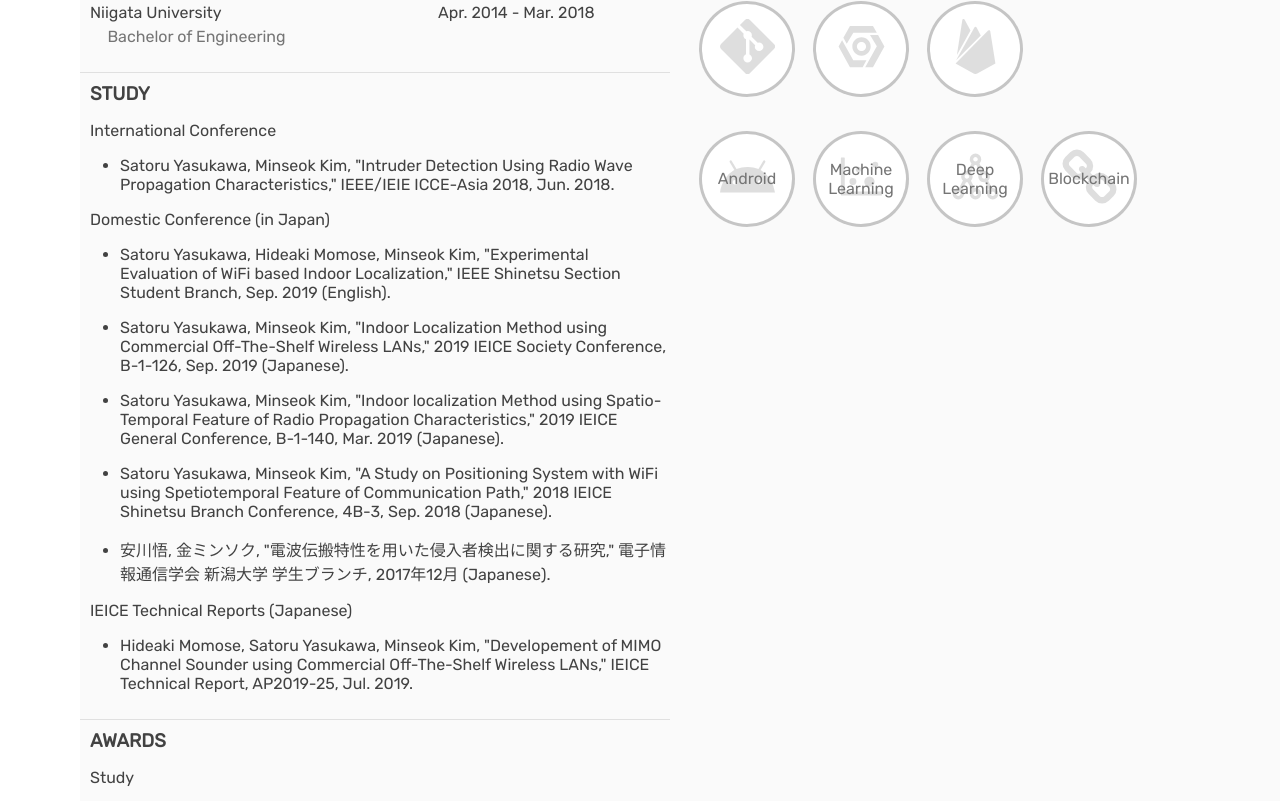
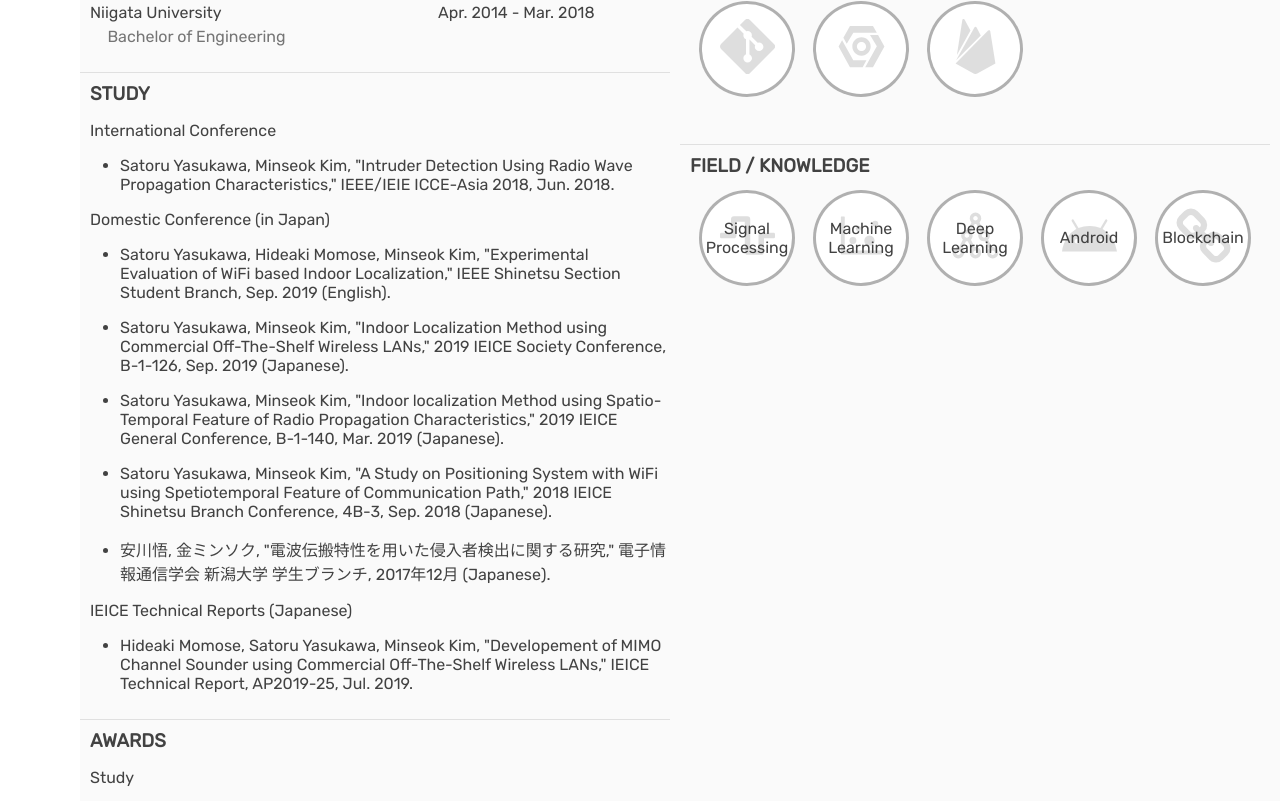
Before and after one commit to saccho/saccho.github.io, a React app: page / in a window 1280 px wide. Shown: the part 1219-2020 px from the top of the page. Built offline with nearby package versions, Linux system fonts and the light colour scheme.

Commit message:
[update] skillsからfield/knowledgeを分離

```diff
--- /dev/null
+++ b/src/app/components/OtherSkills.tsx
@@ -0,0 +1,39 @@
+import React from 'react'
+import Skill from './Skill'
+import styled from 'styled-components'
+import skills from '../data/values/skills'
+
+const OtherSkills: React.FC = () => {
+  const otherList = []
+  for(const i in skills.others){
+    const other = skills.others[i]
+    otherList.push(
+      <SkillList key={i}>
+        <Skill level={other.level} color={other.color} icon={other.icon}>
+          {other.name}
+        </Skill>
+      </SkillList>
+    )
+  }
+
+  return(
+    <div>
+      <Wrapper>
+        {otherList}
+      </Wrapper>
+    </div>
+  )
+}
+
+/* Styles */
+const Wrapper = styled.ul`
+  padding: 0;
+`
+
+const SkillList = styled.li`
+  display: inline-block;
+  margin: 0 12px 24px 12px;
+  list-style: none;
+`
+
+export default OtherSkills
--- a/src/app/components/Skills.tsx
+++ b/src/app/components/Skills.tsx
@@ -13,6 +13,7 @@
       </SkillList>
     )
   }
+
   const libList = []
   for(const i in skills.libraries){
     const lib = skills.libraries[i]
@@ -22,24 +23,13 @@
       </SkillList>
     )
   }
+
   const toolList = []
   for(const i in skills.tools){
     const tool = skills.tools[i]
     toolList.push(
       <SkillList key={i}>
         <Skill level={tool.level} color={tool.color} icon={tool.icon} />
-      </SkillList>
-    )
-  }
-
-  const otherList = []
-  for(const i in skills.others){
-    const other = skills.others[i]
-    otherList.push(
-      <SkillList key={i}>
-        <Skill level={other.level} color={other.color} icon={other.icon}>
-          {other.name}
-        </Skill>
       </SkillList>
     )
   }
@@ -54,9 +44,6 @@
       </Wrapper>
       <Wrapper>
         {toolList}
-      </Wrapper>
-      <Wrapper>
-        {otherList}
       </Wrapper>
     </div>
   )
--- a/src/app/data/values/skills.ts
+++ b/src/app/data/values/skills.ts
@@ -1,4 +1,4 @@
-import {subText as defaultColor} from '../colors/elements'
+import {mainText as defaultColor} from '../colors/elements'
 import languages from '../colors/laguages'
 import { ReactComponent as PythonIcon } from '../../../assets/icons/skills/python.svg'
 import { ReactComponent as MatlabIcon } from '../../../assets/icons/skills/matlab.svg'
@@ -14,10 +14,11 @@
 import { ReactComponent as GitIcon } from '../../../assets/icons/skills/git.svg'
 import { ReactComponent as GCPIcon } from '../../../assets/icons/skills/gcp.svg'
 import { ReactComponent as FirebaseIcon } from '../../../assets/icons/skills/firebase.svg'
+import { ReactComponent as SignalIcon } from '../../../assets/icons/skills/signal.svg'
 import { ReactComponent as MLIcon } from '../../../assets/icons/skills/ml.svg'
 import { ReactComponent as DLIcon } from '../../../assets/icons/skills/dl.svg'
+import { ReactComponent as AndroidIcon } from '../../../assets/icons/skills/android.svg'
 import { ReactComponent as BCIcon } from '../../../assets/icons/skills/bc.svg'
-import { ReactComponent as AndroidIcon } from '../../../assets/icons/skills/android.svg'
 
 const skills = {
   languages: [
@@ -41,9 +42,10 @@
     {name: 'Firebase', level: 2, color: defaultColor, icon: FirebaseIcon},
   ],
   others: [
-    {name: 'Android', level: 2, color: defaultColor, icon: AndroidIcon},
+    {name: 'Signal Processing', level: 2, color: defaultColor, icon: SignalIcon},
     {name: 'Machine Learning', level: 4, color: defaultColor, icon: MLIcon},
     {name: 'Deep Learning', level: 2, color: defaultColor, icon: DLIcon},
+    {name: 'Android', level: 2, color: defaultColor, icon: AndroidIcon},
     {name: 'Blockchain', level: 1, color: defaultColor, icon: BCIcon},
   ],
 }
--- a/src/app/pages/Profile.tsx
+++ b/src/app/pages/Profile.tsx
@@ -5,6 +5,7 @@
 import Experiences from '../components/Experiences'
 import Education from '../components/Education'
 import Skills from '../components/Skills'
+import OtherSkills from '../components/OtherSkills'
 import Conferences from '../components/Conferences'
 import Awards from '../components/Awards'
 
@@ -31,6 +32,9 @@
           <ProfileCard title='SKILLS'>
             <Skills />
           </ProfileCard>
+          <ProfileCard title='FIELD / KNOWLEDGE'>
+            <OtherSkills />
+          </ProfileCard>
         </Description>
       </DescriptionWrapper>
     </div>
```
Also changed, not shown: src/assets/icons/skills/signal.svg (added).
